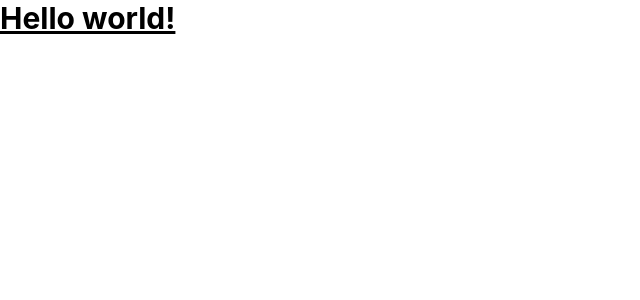
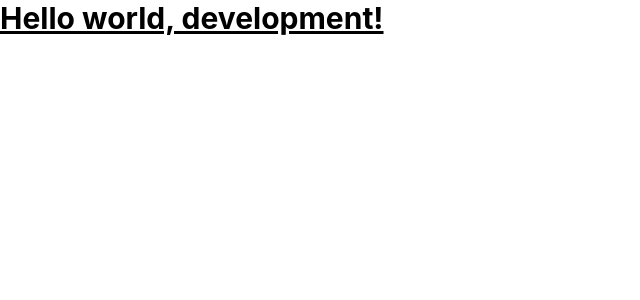
Before and after one commit to devops-ecomgrows/Layersverse, a Next.js app: page / in a window 1280 px wide. Shown: the top 300 px of the page, without its empty margins (0-640 px from the left). Built offline with nearby package versions, Linux system fonts and the light colour scheme.

Commit message:
feat: trigger deployment

```diff
--- a/pages/index.tsx
+++ b/pages/index.tsx
@@ -1,7 +1,12 @@
 import type { NextPage } from "next";
 
 const Home: NextPage = () => {
-  return <h1 className="text-3xl font-bold underline"> Hello world! </h1>;
+  return (
+    <h1 className="text-3xl font-bold underline">
+      {" "}
+      Hello world, development!{" "}
+    </h1>
+  );
 };
 
 export default Home;
```
